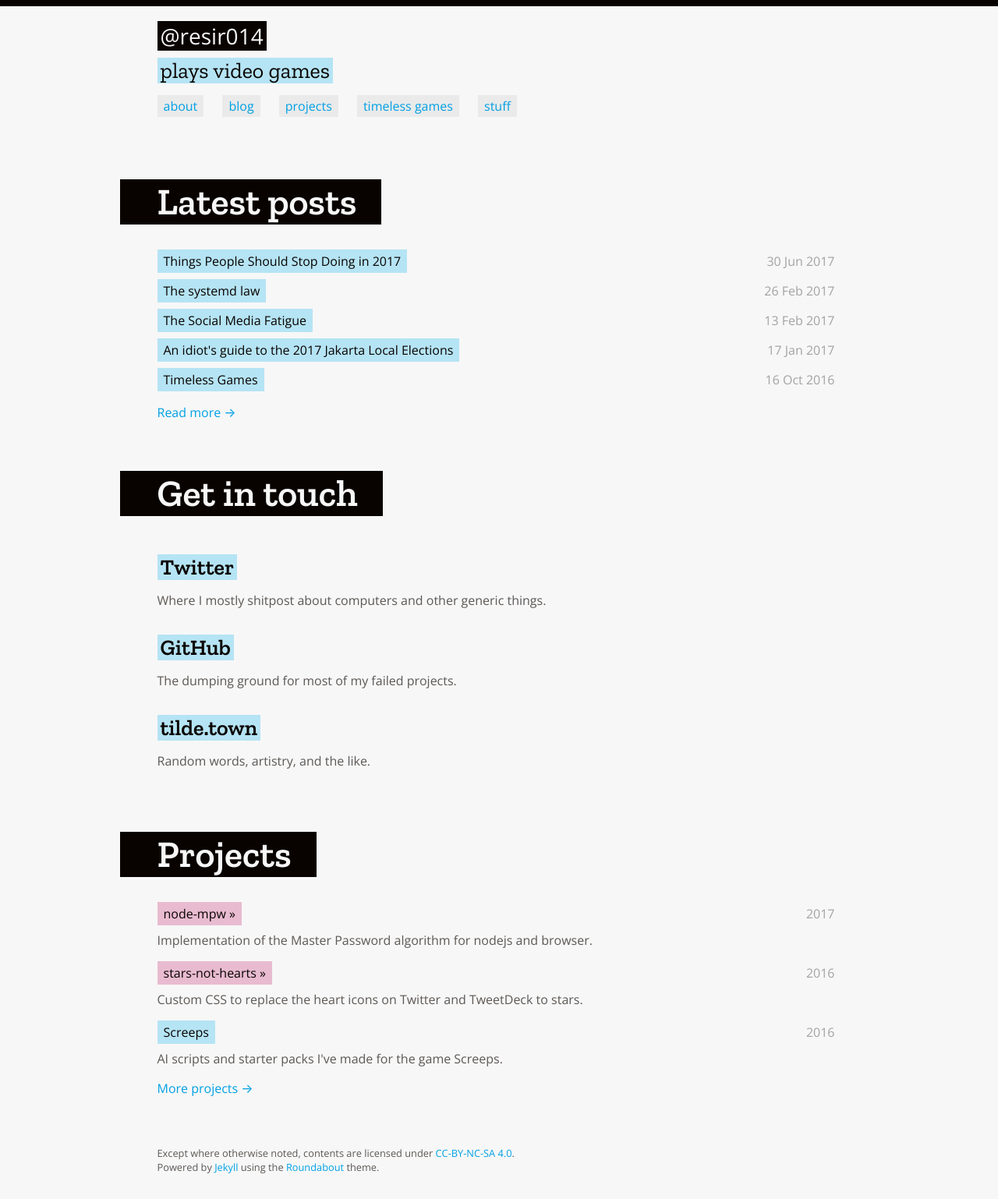
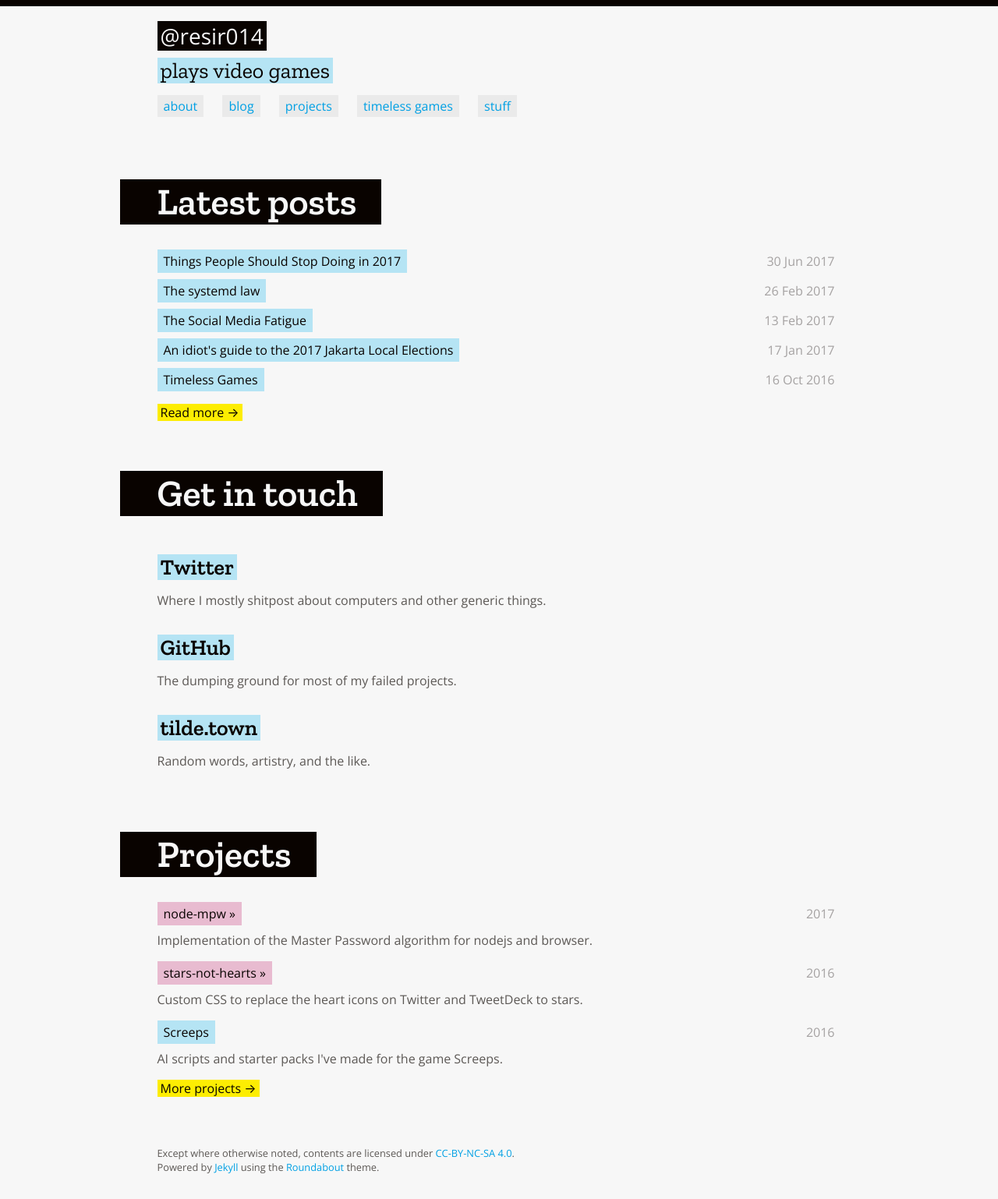
Before and after one commit to resir014/resir014.github.io, a Jekyll site: the page built from index.html, in a window 1280 px wide. Shown: the whole page at 78% size. Built offline with Jekyll 4.4.1, drawn with Linux system fonts in a browser that asks for light colours; comment, search, counter and statistics services are not loaded.

Commit message:
fixed link styles

```diff
--- a/_layouts/home.html
+++ b/_layouts/home.html
@@ -8,7 +8,7 @@ layout: default
 
     {% include html/archives/home.html %}
 
-    <a href="{{ site.baseurl }}/blog">Read more &rarr;</a>
+    <a class="text-highlight-padding text-base00 bg-base0A" href="{{ site.baseurl }}/blog">Read more &rarr;</a>
   </div>
 
   {{ content }}
--- a/_layouts/timeless-games.html
+++ b/_layouts/timeless-games.html
@@ -21,4 +21,4 @@ layout: page
 <h2>Notes</h2>
 {{ content }}
 
-<a href="{{ site.baseurl }}/timeless-games">return to timeless games &rarr;</a>
+<a class="text-highlight-padding text-base00 bg-base0A" href="{{ site.baseurl }}/timeless-games">return to timeless games &rarr;</a>
--- a/index.html
+++ b/index.html
@@ -21,5 +21,5 @@ title: Home
 
   {% include html/archives/projects-home.html %}
 
-  <a href="{{ site.baseurl }}/projects">More projects &rarr;</a>
+  <a class="text-highlight-padding text-base00 bg-base0A" href="{{ site.baseurl }}/projects">More projects &rarr;</a>
 </div>
```
